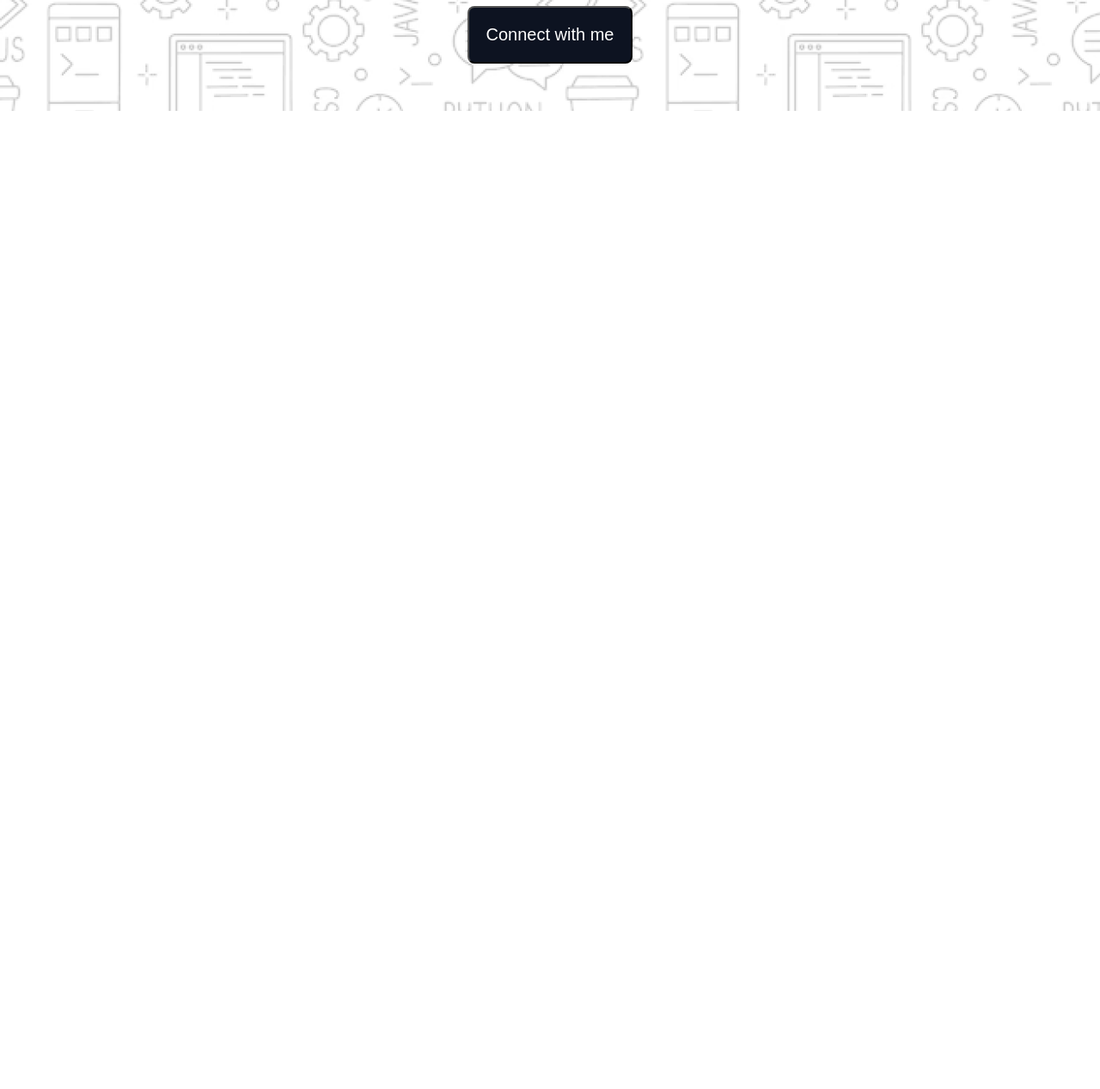
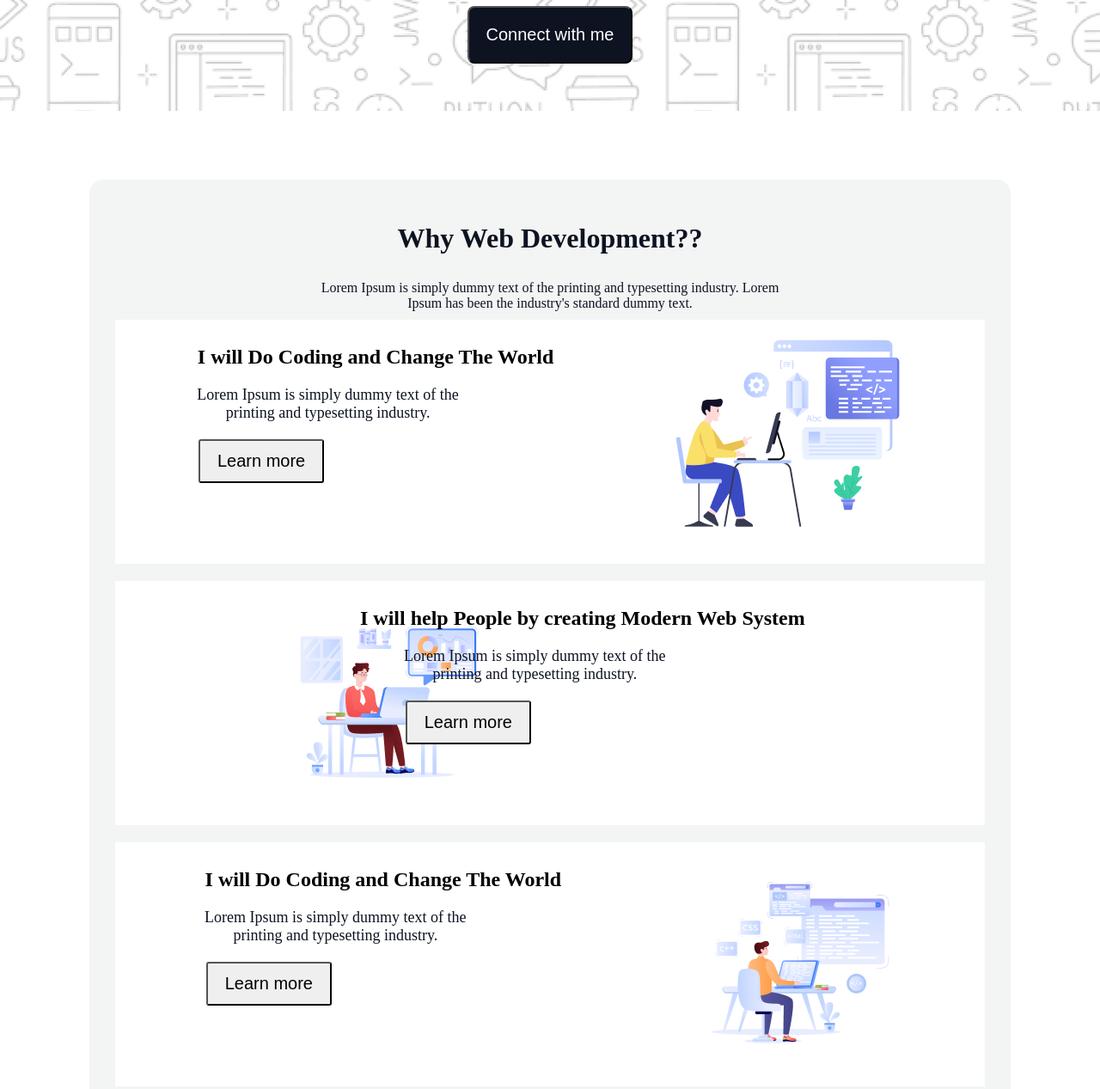
Before and after one commit to Dev-Maidul/reward1portfolio, a plain HTML site: page index.html in a window 1280 px wide. Shown: the part 506-1773 px from the top of the page at 86% size. Before the commit the page ends 800 px from the top, so only its background shows below. Drawn offline with Linux system fonts and the light colour scheme.

Commit message:
Why Web Development added

```diff
--- a/index.html
+++ b/index.html
@@ -26,7 +26,46 @@
             </div>
         </div>
     </header>
-    <main></main>
+    <main>
+        <!-- Why Web Development section -->
+        <div class="why-development">
+            <h4 class="common-title">Why Web Development??</h4>
+        <p class="common-des">Lorem Ipsum is simply dummy text of the printing and typesetting industry. Lorem <br> Ipsum has been the industry's standard dummy text.</p>
+        </div>
+        <div class="box1">
+            <div class="box1-left">
+                <h3>I will Do Coding and Change The World</h3>
+                <p class="common-des box">Lorem Ipsum is simply dummy text of the <br> printing and typesetting industry.</p>
+                <button class="common-btn box">Learn more</button>
+            </div>
+            <div class="box1-right">
+                <img src="./assets/Layer_1.png" alt="">
+            </div>
+        </div>
+        <div class="box2">
+
+            <div class="box1-right bx">
+                <img src="./assets/Group 3.png" alt="">
+            </div>
+            <div class="box1-left">
+                <h3>I will help People by creating Modern Web System</h3>
+                <p class="common-des box">Lorem Ipsum is simply dummy text of the <br> printing and typesetting industry.</p>
+                <button class="common-btn box">Learn more</button>
+            </div>
+        </div>
+        <div class="box1">
+            <div class="box1-left">
+                <h3>I will Do Coding and Change The World</h3>
+                <p class="common-des box">Lorem Ipsum is simply dummy text of the <br> printing and typesetting industry.</p>
+                <button class="common-btn box">Learn more</button>
+            </div>
+            <div class="box1-right">
+                <img src="./assets/Group 4.png" alt="">
+            </div>
+        </div>
+        <!-- My Inspiration section -->
+
+    </main>
     <footer></footer>
 </body>
 </html>
--- a/style.css
+++ b/style.css
@@ -11,8 +11,28 @@
 .color1{
     color: #0D1321;
 }
+.common-title{
+    font-size: 32px;
+    color: #0D1321;
+    padding: 20px;
+}
+.common-des{
+    font-size: 16px;
+    color: #0D1321;
+    padding: 10px;
+}
+.common-btn{
+    padding: 12px 20px;
+    font-size: 20px;
+    border-radius: 3px;
+    margin-top: 10px;
+}
 
+/* ================================================ */
 /* Navbar style */
+header{
+    margin-bottom: 50px;
+}
 .logo h3{
     font-size: 28px;
 }
@@ -59,3 +79,49 @@
     color: white;
     border-radius: 8px;
 }
+/* Why Web Development?? section */
+main{
+    width: 79%;
+    margin: 0 auto;
+    padding: 30px;
+    text-align: center;
+    margin-top: 80px;
+    background-color: #f3f4f4;
+    border-radius: 16px;
+
+}
+.development{
+    margin-top: 50px;
+}
+.box1{
+    display: flex;
+    justify-content: space-around;
+    align-items: flex-center;
+    background-color: white;
+    padding: 20px;
+
+}
+.box1-left h3{
+    font-size: 24px;
+    padding: 10px;
+}
+p.common-des.box {
+    margin-left: -111px;
+    font-size: 18px;
+}
+button.common-btn.box {
+    margin-left: -266px;
+}
+.box2{
+    display: flex;
+    justify-content: space-around;
+    align-items: flex-start;
+    background-color: white;
+    padding: 20px;
+    margin-top: 20px;
+    margin-bottom: 20px;
+}
+.box1-right.bx {
+    text-align: right;
+    margin-right: -522px;
+}
```
